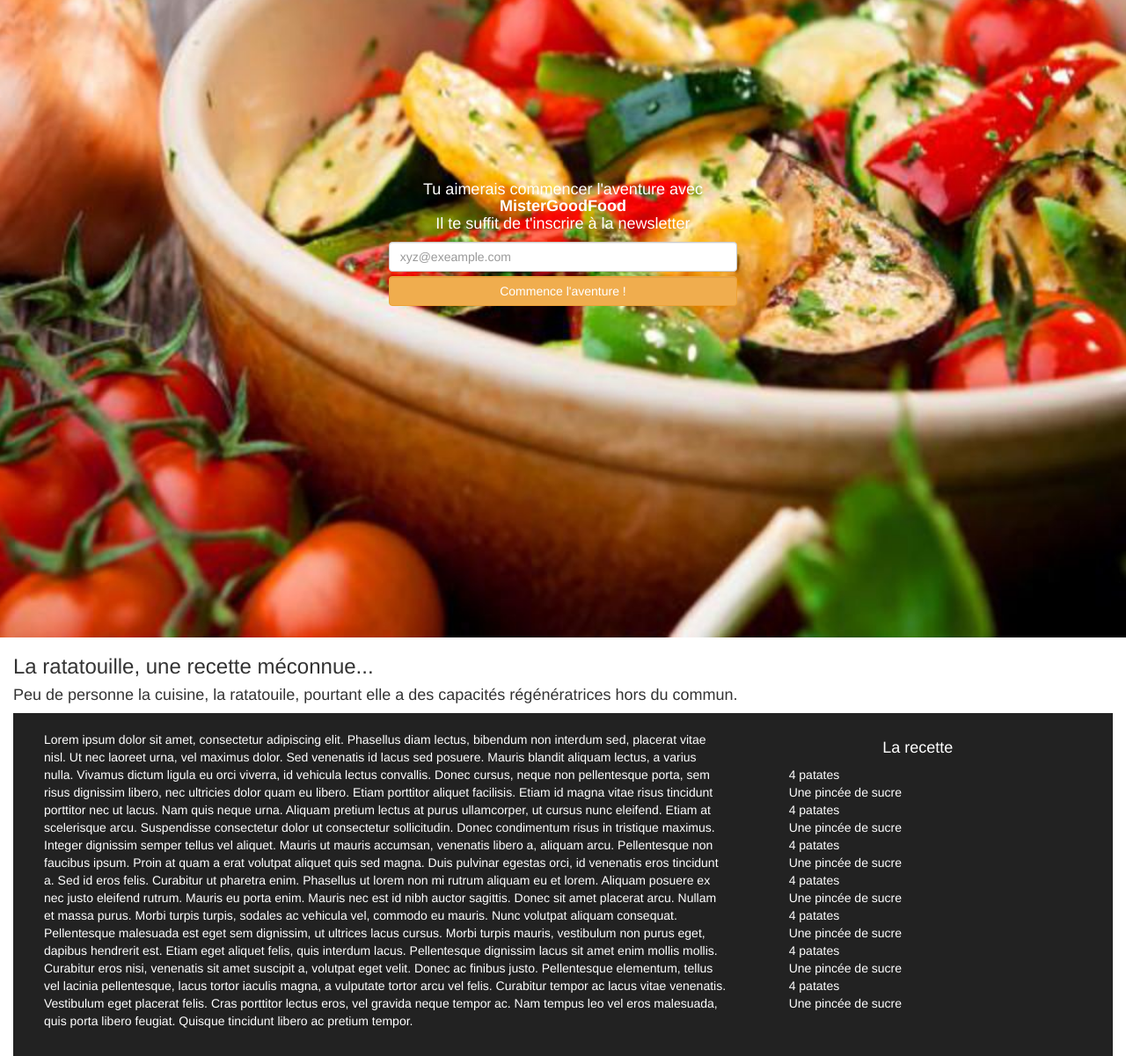
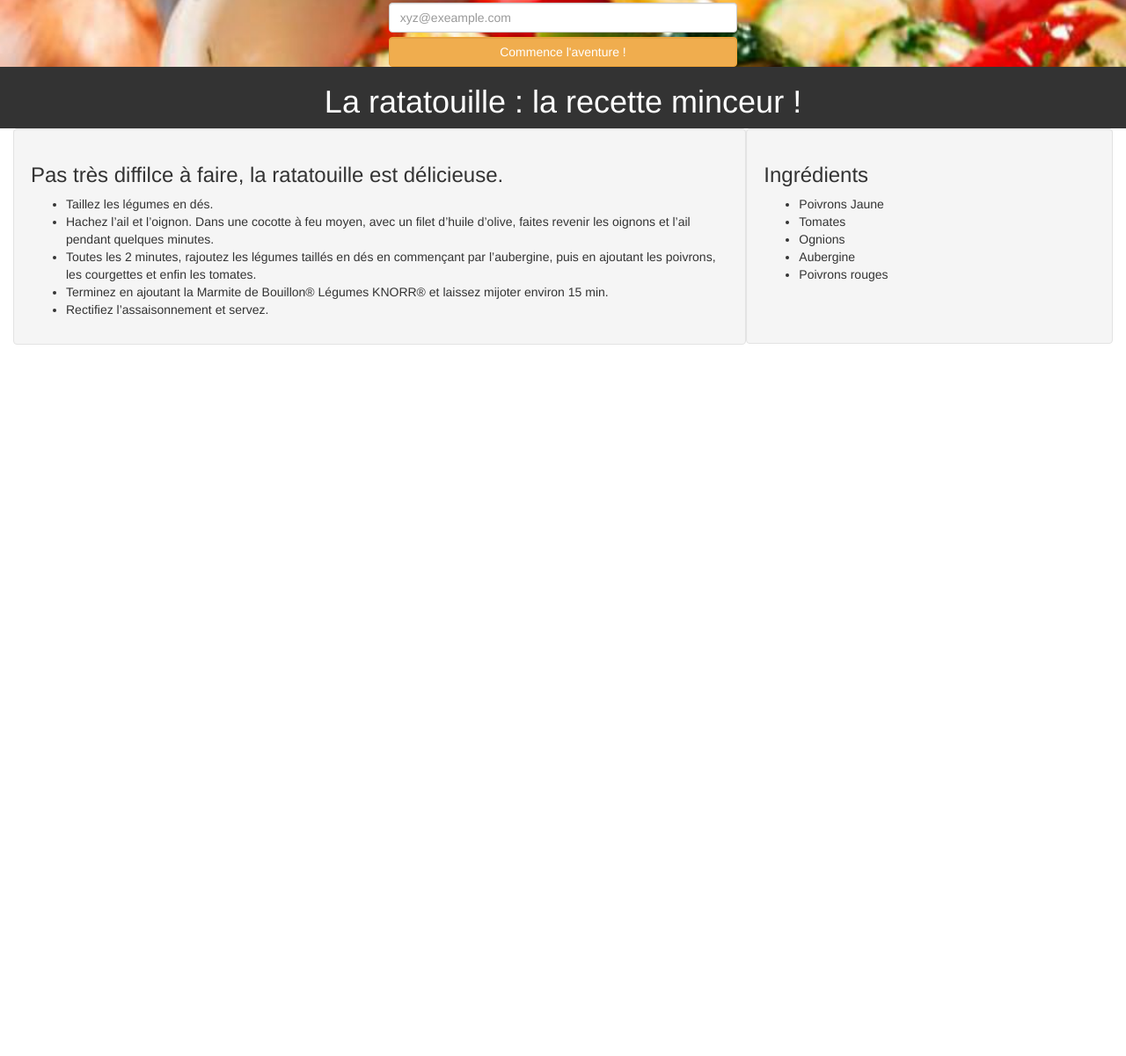
Before and after one commit to Programmateur67/MisterGoodFood, a plain HTML site: page index.html in a window 1280 px wide. Shown: the part 126-1327 px from the top of the page at 88% size. After the commit the page ends 800 px from the top, so only its background shows below. Drawn offline with Linux system fonts and the light colour scheme.

Commit message:
Suite...

```diff
--- a/index.html
+++ b/index.html
@@ -80,41 +80,31 @@
                     </form>
                 </div>
             </section>
-            <section class="container-fluid">
-                <h3 class="row">La ratatouille, une recette méconnue...</h3>
-                <h4 class="row">Peu de personne la cuisine, la ratatouile, pourtant elle a des capacités régénératrices hors du commun.</h4>
-                <div class="row bggrey">
-                    <article class="col-sm-8">
-                        <p>
-                            Lorem ipsum dolor sit amet, consectetur adipiscing elit. Phasellus diam lectus, bibendum non interdum sed, placerat vitae nisl. Ut nec laoreet urna, vel maximus dolor. Sed venenatis id lacus sed posuere. Mauris blandit aliquam lectus, a varius nulla. Vivamus dictum ligula eu orci viverra, id vehicula lectus convallis. Donec cursus, neque non pellentesque porta, sem risus dignissim libero, nec ultricies dolor quam eu libero. Etiam porttitor aliquet facilisis. Etiam id magna vitae risus tincidunt porttitor nec ut lacus. Nam quis neque urna. Aliquam pretium lectus at purus ullamcorper, ut cursus nunc eleifend. Etiam at scelerisque arcu. Suspendisse consectetur dolor ut consectetur sollicitudin. Donec condimentum risus in tristique maximus. Integer dignissim semper tellus vel aliquet.
-
-    Mauris ut mauris accumsan, venenatis libero a, aliquam arcu. Pellentesque non faucibus ipsum. Proin at quam a erat volutpat aliquet quis sed magna. Duis pulvinar egestas orci, id venenatis eros tincidunt a. Sed id eros felis. Curabitur ut pharetra enim. Phasellus ut lorem non mi rutrum aliquam eu et lorem. Aliquam posuere ex nec justo eleifend rutrum. Mauris eu porta enim. Mauris nec est id nibh auctor sagittis. Donec sit amet placerat arcu. Nullam et massa purus. Morbi turpis turpis, sodales ac vehicula vel, commodo eu mauris. Nunc volutpat aliquam consequat.
-
-    Pellentesque malesuada est eget sem dignissim, ut ultrices lacus cursus. Morbi turpis mauris, vestibulum non purus eget, dapibus hendrerit est. Etiam eget aliquet felis, quis interdum lacus. Pellentesque dignissim lacus sit amet enim mollis mollis. Curabitur eros nisi, venenatis sit amet suscipit a, volutpat eget velit. Donec ac finibus justo. Pellentesque elementum, tellus vel lacinia pellentesque, lacus tortor iaculis magna, a vulputate tortor arcu vel felis. Curabitur tempor ac lacus vitae venenatis. Vestibulum eget placerat felis. Cras porttitor lectus eros, vel gravida neque tempor ac. Nam tempus leo vel eros malesuada, quis porta libero feugiat. Quisque tincidunt libero ac pretium tempor.
-                        </p>
-                    </article>
-                    <aside class="col-sm-4">
-                        <h4 class="text-center">La recette</h4>
-                        <ul class="recette">
-                            <li>4 patates</li>
-                            <li>Une pincée de sucre</li>
-                            <li>4 patates</li>
-                            <li>Une pincée de sucre</li>
-                            <li>4 patates</li>
-                            <li>Une pincée de sucre</li>
-                            <li>4 patates</li>
-                            <li>Une pincée de sucre</li>
-                            <li>4 patates</li>
-                            <li>Une pincée de sucre</li>
-                            <li>4 patates</li>
-                            <li>Une pincée de sucre</li>
-                            <li>4 patates</li>
-                            <li>Une pincée de sucre</li>
-                            <br/>
-                        </ul>
-                    </aside>
-                </div>
-            </section>
+        </div>
+        <div class="row backtitle">
+            <h1 class="white text-center">La ratatouille : la recette minceur !</h1>
+        </div>
+        <div>
+            <div class="well col-sm-8 col-xs-12 minHieght">
+                <h3>Pas très diffilce à faire, la ratatouille est délicieuse.</h3>
+                <ul>
+                    <li>Taillez les légumes en dés.</li>
+                    <li>Hachez l’ail et l’oignon. Dans une cocotte à feu moyen, avec un filet d’huile d’olive, faites revenir les oignons et l’ail pendant quelques minutes.</li>
+                    <li>Toutes les 2 minutes, rajoutez les légumes taillés en dés en commençant par l’aubergine, puis en ajoutant les poivrons, les courgettes et enfin les tomates.</li>
+                    <li>Terminez en ajoutant la Marmite de Bouillon® Légumes KNORR® et laissez mijoter environ 15 min.</li>
+                    <li>Rectifiez l’assaisonnement et servez.</li>
+                </ul>
+            </div>
+            <div class="col-sm-4 col-xs-12 well minHeight">
+                <h3>Ingrédients</h3>
+                <ul>
+                    <li>Poivrons Jaune</li>
+                    <li>Tomates</li>
+                    <li>Ognions</li>
+                    <li>Aubergine</li>
+                    <li>Poivrons rouges</li>
+                </ul>
+            </div>
         </div>
     </body>
 </html>
--- a/style.css
+++ b/style.css
@@ -1,6 +1,7 @@
 body
 {
     margin: 0px;
+    padding: 0px;
 }
 .margin1
 {
@@ -43,7 +44,7 @@ header
 }
 .newsletter
 {
-    margin-top: 22%;
+
     color: white;
 }
 .margin {
@@ -52,9 +53,7 @@ header
 
 
 
-.marginco {
-    margin-bottom: 95%;
-}
+
 
 .recette {
     list-style-type: none;
@@ -71,3 +70,43 @@ header
     padding: 20px;
     color: white;
 }
+
+
+
+.bg {
+
+}
+
+.titre {
+    font-size: 50px;
+}
+
+.ingredient {
+    font-size: 25px;
+    color: limegreen;
+}
+
+.list-recette {
+    list-style-type: none;
+
+}
+
+.radius {
+    border-radius: 35px;
+}
+
+.backtitre {
+    background-color: #333333;
+}
+
+.backtitle {
+    background-color: #333333;
+}
+
+.white {
+   color: white;
+}
+
+.minHeight {
+    min-height: 245px;
+}
```
